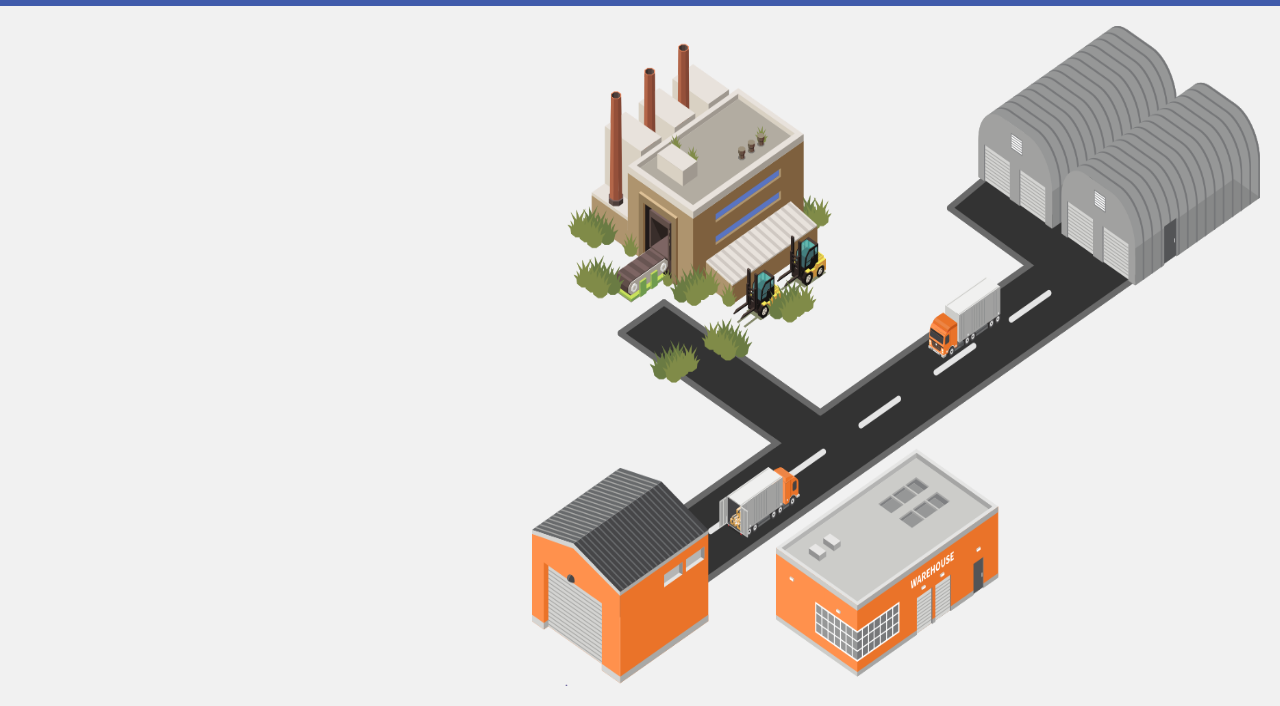
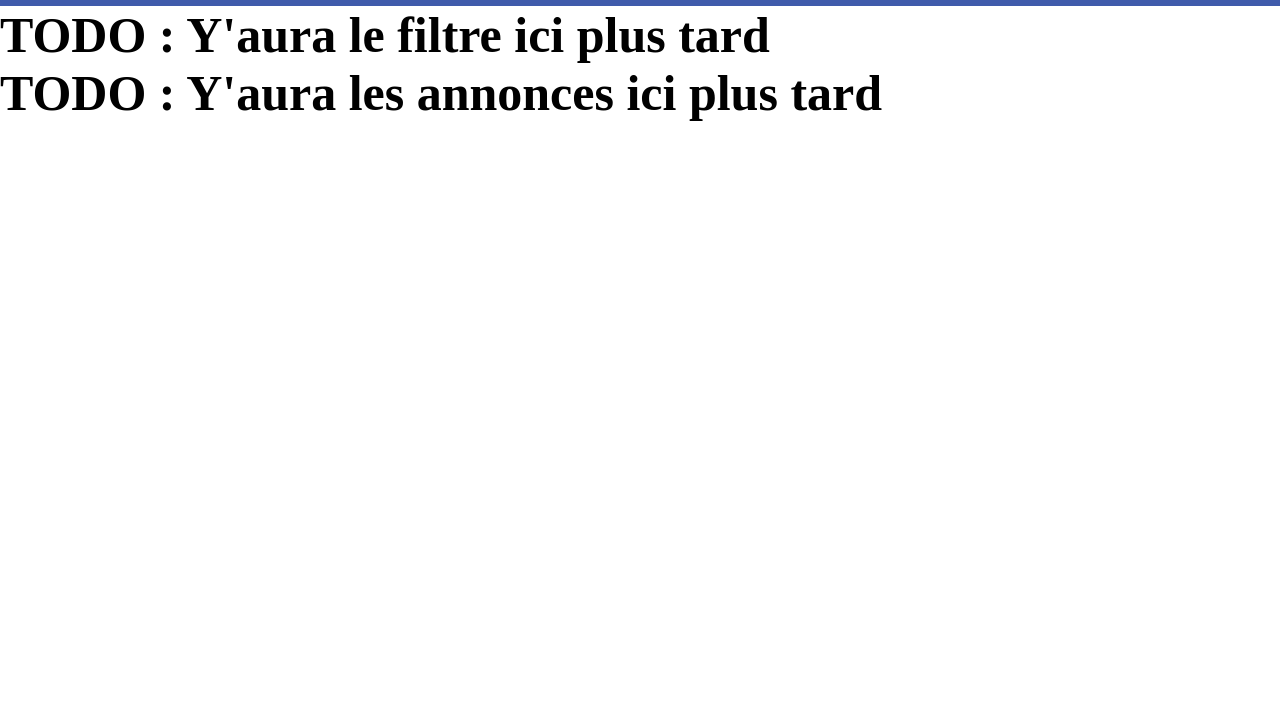
Before and after one commit to CesarDablemont/Revalonix, a plain HTML site: page src/search.html in a window 1280 px wide. Shown: the part 94-800 px from the top of the page. Drawn offline with Linux system fonts and the light colour scheme; a web font is replaced by a local one.

Commit message:
Added placeholder divs and css for search.html

```diff
--- /dev/null
+++ b/src/search.css
@@ -0,0 +1,10 @@
+#search-filter {
+    position: sticky;
+}
+
+.main-container {
+	/* width: 90%; */
+	/* max-width: 1200px; Optional: set a maximum width for the main container */
+	margin: 0 auto; /* Center the main container horizontally */
+	height: calc(100vh - 100px);
+}
--- a/src/search.html
+++ b/src/search.html
@@ -8,7 +8,7 @@
   <!-- icon de la page -->
   <link rel="icon" href="../assets/icon/logo_white.svg" />
   <link rel="stylesheet" href="./nav.css">
-  <link rel="stylesheet" href="./index.css">
+  <link rel="stylesheet" href="./search.css">
   <link rel="stylesheet" href="./footer.css">
 </head>
 
@@ -130,12 +130,15 @@
   </div>
 
   <div class="main-container">
-    <div class="left-content">
-      <!-- Content for the left div -->
+    <div id="search-filter">
+        <h1>
+            TODO : Y'aura le filtre ici plus tard
+        </h1>
     </div>
-    <div class="right-content">
-      <!-- Content for the right div -->
-      <img src="../assets/main_illustration.png" alt="">
+    <div>
+        <h1>
+            TODO : Y'aura les annonces ici plus tard
+        </h1>
     </div>
   </div>
 
```
